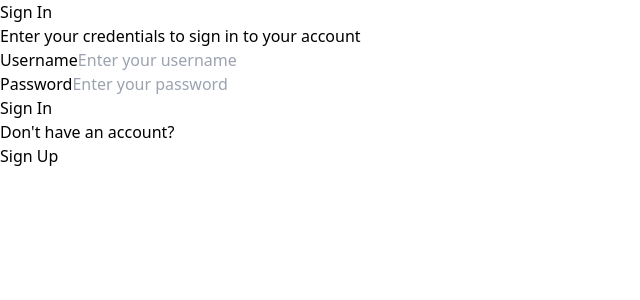
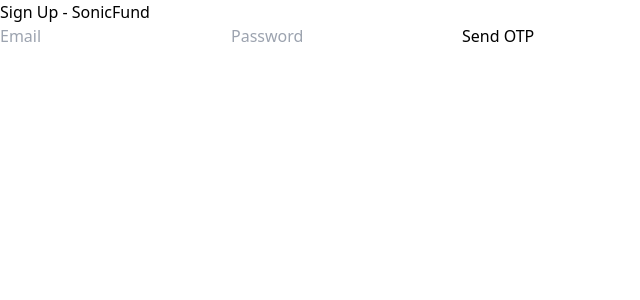
Before and after one commit to tanishq078/SonicFund, a React (Vite) app in the folder frontend/: page /signin in a window 1280 px wide. Shown: the top 300 px of the page, without its empty margins (0-640 px from the left). Built offline with nearby package versions, Linux system fonts and the light colour scheme.

Commit message:
server call

```diff
--- a/frontend/package.json
+++ b/frontend/package.json
@@ -10,6 +10,7 @@
     "preview": "vite preview"
   },
   "dependencies": {
+    "@emailjs/browser": "^4.4.1",
     "axios": "^1.7.5",
     "react": "^18.2.0",
     "react-dom": "^18.2.0",
--- a/frontend/src/pages/signin.jsx
+++ b/frontend/src/pages/signin.jsx
@@ -1,133 +1,120 @@
-import Input from "../components/inputs";
-import Heading from "../components/heading";
-import Subheading from "../components/subheading";
-import { useNavigate } from 'react-router-dom';
-import { useEffect, useState } from "react";
-import axios from "axios";
+import React, { useState } from "react";
+import emailjs from "@emailjs/browser";
 
-const Signin = () => {
-  const [username, setUsername] = useState("");
+const SERVICE_ID = "service_7qxqc9j";
+const TEMPLATE_ID = "template_cxw284d";
+const PUBLIC_KEY = "S5Nz21BapCrBFseJN";
+
+const SignUp = () => {
+  const [email, setEmail] = useState("");
   const [password, setPassword] = useState("");
+  const [otp, setOtp] = useState("");
+  const [generatedOtp, setGeneratedOtp] = useState("");
+  const [step, setStep] = useState(1); // 1: form, 2: verify
   const [message, setMessage] = useState("");
 
-  const navigate = useNavigate();
-
-  const goToSignUp = () => {
-    navigate('/signup');
+  const generateOtp = () => {
+    return Math.floor(100000 + Math.random() * 900000).toString(); // 6-digit
   };
 
-  useEffect(() => {
-    const checkTokenValidity = async () => {
-      try {
-        const token = localStorage.getItem('token');
-        if (token) {
-          const response = await axios.get("https://sonic-fund-backend.vercel.app/user/check", {
-            headers: {
-              'Authorization': `Bearer ${token}`,
-              'Content-Type': 'application/json',
-            }
-          });
+  const sendOtp = () => {
+    const otpCode = generateOtp();
+    setGeneratedOtp(otpCode);
 
-          if (response.data) {
-            navigate('/dashboard');
-          }
-        }
-      } catch (error) {
-        console.error('Token validation failed:', error);
-        // Handle token validation errors, if needed
-      }
+    const templateParams = {
+      user_email: email,
+      otp: otpCode,
     };
 
-    checkTokenValidity();
-  }, [navigate]);
+    emailjs
+      .send(SERVICE_ID, TEMPLATE_ID, templateParams, PUBLIC_KEY)
+      .then(() => {
+        setStep(2);
+        setMessage("OTP sent to your email.");
+      })
+      .catch((error) => {
+        console.error("EmailJS error:", error);
+        setMessage("Failed to send OTP.");
+      });
+  };
 
-  const handleSubmit = async (e) => {
-    e.preventDefault(); // Prevent default form submission
+  const handleRegister = (e) => {
+    e.preventDefault();
+    if (!email || !password) {
+      setMessage("Please enter all fields.");
+      return;
+    }
+    sendOtp();
+  };
 
-    try {
-      const response = await axios.post("https://sonic-fund-backend.vercel.app/user/signin",
-        { username, password }, // <-- credentials go here (body)
-        {
-          headers: {
-            'Content-Type': 'application/json',
-          }
-        }
-      );
-
-      localStorage.setItem("token", response.data.token);
-      console.log(response);
-      navigate('/dashboard');
-    } catch (error) {
-      console.error(error);
-      setMessage("Invalid username or password");
+  const handleVerifyOtp = () => {
+    if (otp === generatedOtp) {
+      setMessage("✅ Account created successfully!");
+      // Proceed with registration logic (store in localStorage, redirect, etc.)
+    } else {
+      setMessage("❌ Incorrect OTP.");
     }
   };
 
+  return (
+    <div className="min-h-screen bg-black text-white flex flex-col items-center justify-center">
+      <h2 className="text-3xl font-bold mb-6">Sign Up - SonicFund</h2>
 
-  return (
-    <div className="flex justify-center items-center bg-gradient-to-br from-gray-900 via-black to-gray-800 min-h-screen text-white">
-      <div className="flex bg-gray-900 bg-opacity-70 shadow-lg rounded-3xl w-full max-w-md p-8 backdrop-blur-md">
-        <form className="w-full" onSubmit={handleSubmit}>
-          <h2 className="text-3xl font-extrabold text-center text-red-500">Sign In</h2>
-          <p className="text-center text-gray-400 mb-6">Enter your credentials to sign in to your account</p>
+      {step === 1 && (
+        <form onSubmit={handleRegister} className="flex flex-col gap-4 w-80">
+          <input
+            type="email"
+            placeholder="Email"
+            className="p-2 text-black rounded"
+            value={email}
+            onChange={(e) => setEmail(e.target.value)}
+          />
 
-          {/* Username Field */}
-          <div className="mb-4">
-            <label htmlFor="username" className="block text-sm font-medium text-gray-300">
-              Username
-            </label>
-            <input
-              type="text"
-              id="username"
-              placeholder="Enter your username"
-              className="w-full p-3 mt-1 bg-gray-800 border border-gray-700 rounded-lg text-gray-300 focus:ring-2 focus:ring-red-500 focus:outline-none"
-              onChange={(e) => setUsername(e.target.value)}
-              autoComplete="username"
-            />
+          <input
+            type="password"
+            placeholder="Password"
+            className="p-2 text-black rounded"
+            value={password}
+            onChange={(e) => setPassword(e.target.value)}
+          />
 
-          </div>
-
-          {/* Password Field */}
-          <div className="mb-6">
-            <label htmlFor="password" className="block text-sm font-medium text-gray-300">
-              Password
-            </label>
-            <input
-              type="password"
-              id="password"
-              placeholder="Enter your password"
-              className="w-full p-3 mt-1 bg-gray-800 border border-gray-700 rounded-lg text-gray-300 focus:ring-2 focus:ring-red-500 focus:outline-none"
-              onChange={(e) => setPassword(e.target.value)}
-              autoComplete="current-password"
-            />
-          </div>
-
-          {/* Error Message */}
-          <div className="text-sm text-red-500 mb-4">{message}</div>
-
-          {/* Submit Button */}
           <button
             type="submit"
-            className="w-full bg-gradient-to-r from-red-600 to-red-800 text-white font-semibold py-3 px-4 rounded-lg shadow-lg transform transition-all hover:scale-105 hover:shadow-xl focus:outline-none focus:ring-2 focus:ring-red-500 focus:ring-opacity-50"
+            className="bg-red-600 text-white px-4 py-2 rounded hover:bg-red-700"
           >
-            Sign In
+            Send OTP
           </button>
+        </form>
+      )}
 
-          {/* Footer */}
-          <div className="flex justify-center mt-6 text-sm">
-            <p className="text-gray-400">Don't have an account?</p>
-            <button
-              onClick={goToSignUp}
-              className="text-red-500 hover:underline ml-1 focus:outline-none"
-            >
-              Sign Up
-            </button>
-          </div>
-        </form>
-      </div>
+      {step === 2 && (
+        <div className="flex flex-col gap-4 w-80">
+          <input
+            type="text"
+            placeholder="Enter OTP"
+            className="p-2 text-black rounded"
+            value={otp}
+            onChange={(e) => setOtp(e.target.value)}
+          />
+
+          <button
+            onClick={handleVerifyOtp}
+            className="bg-green-600 text-white px-4 py-2 rounded hover:bg-green-700"
+          >
+            Verify OTP
+          </button>
+          <button
+            onClick={sendOtp}
+            className="text-blue-400 text-sm underline"
+          >
+            Resend OTP
+          </button>
+        </div>
+      )}
+
+      <p className="mt-4 text-red-400">{message}</p>
     </div>
-
   );
 };
 
-export default Signin;
+export default SignUp;
```
Also changed, not shown: 2 other files (tests, documents, lock files or other folders).
